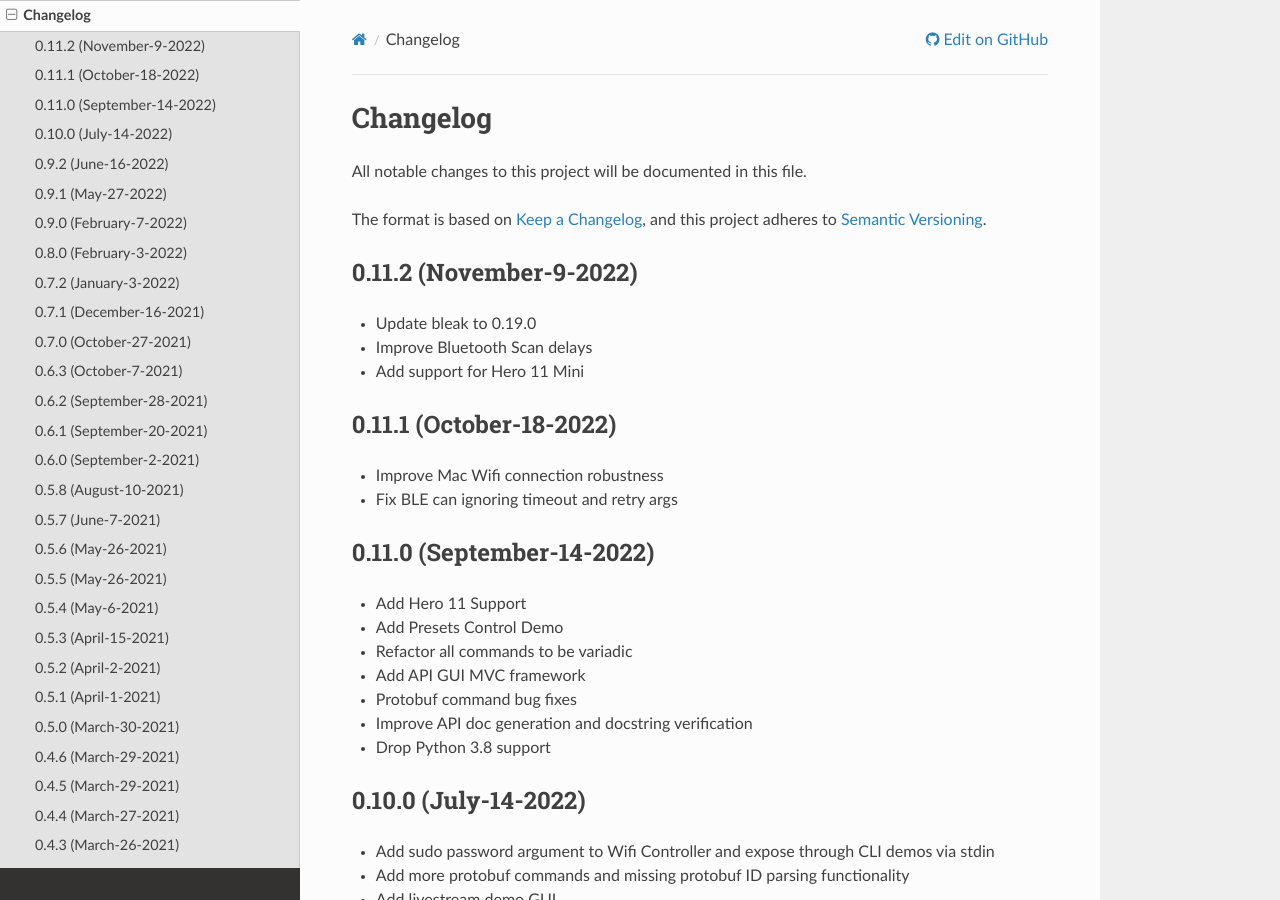
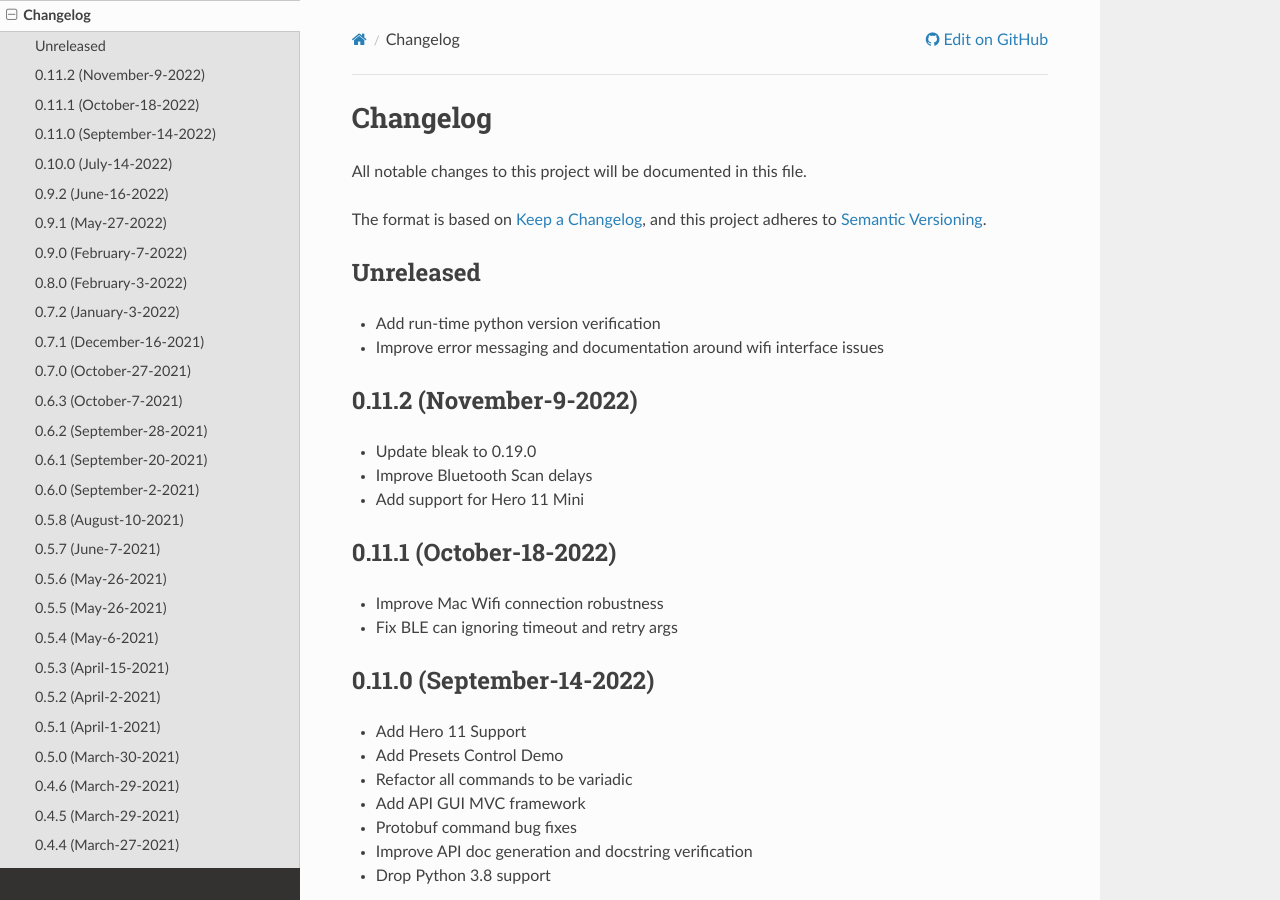
Before and after one commit to gopro/OpenGoPro, a Sphinx documentation site: the page built from demos/python/sdk_wireless_camera_control/docs/changelog.rst, in a window 1280 px wide and 900 px high. Built offline with Sphinx 7.4.7 and the Read the Docs theme 2.0.0, drawn with Linux system fonts in a browser that asks for light colours; the version number could not be read and is left out.

Commit message:
Update changelog

```diff
--- a/demos/python/sdk_wireless_camera_control/docs/changelog.rst
+++ b/demos/python/sdk_wireless_camera_control/docs/changelog.rst
@@ -8,6 +8,11 @@ All notable changes to this project will be documented in this file.
 
 The format is based on `Keep a Changelog <https://keepachangelog.com/en/1.0.0/>`_,
 and this project adheres to `Semantic Versioning <https://semver.org/spec/v2.0.0.html>`_.
+
+Unreleased
+----------
+* Add run-time python version verification
+* Improve error messaging and documentation around wifi interface issues
 
 0.11.2 (November-9-2022)
 ------------------------
```
